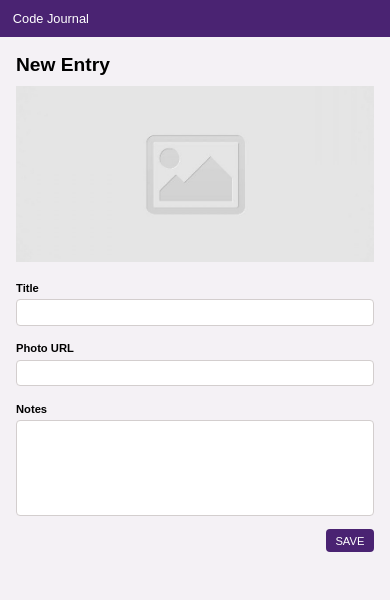
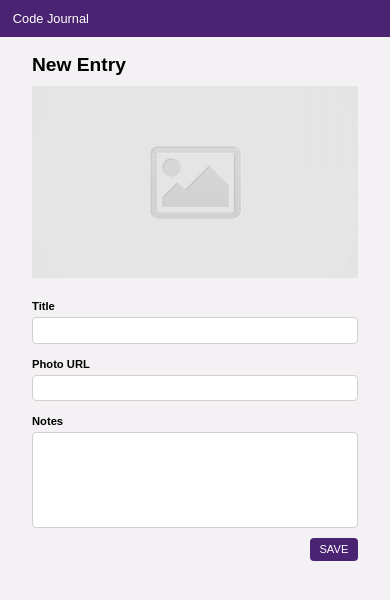
Before and after one commit to angelsleung/code-journal, a website: page index.html in a window 390 px wide. Drawn offline with Linux system fonts and the light colour scheme.

Commit message:
Ensured that the form looks nice on both mobile-sized and desktop-sized screens. #1

```diff
--- a/css/styles.css
+++ b/css/styles.css
@@ -28,17 +28,28 @@ body {
 .new-entry {
   font-size: 1.2em;
   margin: 0.1rem 0;
+  padding-left: 1rem;
+}
+
+.row {
+  display: flex;
+  flex-direction: row;
+  flex-wrap: wrap;
+}
+
+.column-half {
+  padding: 0 1rem;
 }
 
 .placeholder-image {
   width: 100%;
-  height: 11rem;
+  height: 12rem;
   object-fit: cover;
   margin: 0.5rem 0;
 }
 
 .label-input-div {
-  padding: 0.3rem 0;
+  padding: 0.2rem 0;
 }
 
 .label-div {
@@ -61,6 +72,11 @@ body {
   height: 6rem;
 }
 
+.column {
+  width: 100%;
+  padding: 0 1rem;
+}
+
 .submit {
   text-align: right;
   margin: 0.2rem 0;
@@ -75,3 +91,9 @@ body {
   border-radius: 4px;
   border: none;
 }
+
+@media only screen and (min-width: 576px) {
+  .column-half {
+    width: 50%;
+  }
+}
--- a/index.html
+++ b/index.html
@@ -20,10 +20,13 @@
   </header>
   <main>
     <div class="entry-form" data-view="entry-form">
+      <form class="form">
         <h1 class="new-entry">New Entry</h1>
+        <div class="row">
+          <div class="column-half">
             <img class="placeholder-image" src="images/placeholder-image-square.jpg" alt="Placeholder Image">
-      <form class="form">
-
+          </div>
+          <div class="column-half">
             <div class="label-input-div">
               <div class="label-div">
                 <label for="title">Title</label>
@@ -41,7 +44,11 @@
                 <input name="photo-url" id="photo-url" type="url">
               </div>
             </div>
+          </div>
+        </div>
 
+        <div class="row">
+          <div class="column">
             <div class="label-input-div">
               <div class="label-div">
                 <label for="notes">Notes</label>
@@ -54,7 +61,8 @@
             <div class="label-input-div submit">
               <input value="save" type="submit">
             </div>
-
+          </div>
+        </div>
 
       </form>
     </div>
```
Lines whose indentation alone changed are shown as unchanged.
